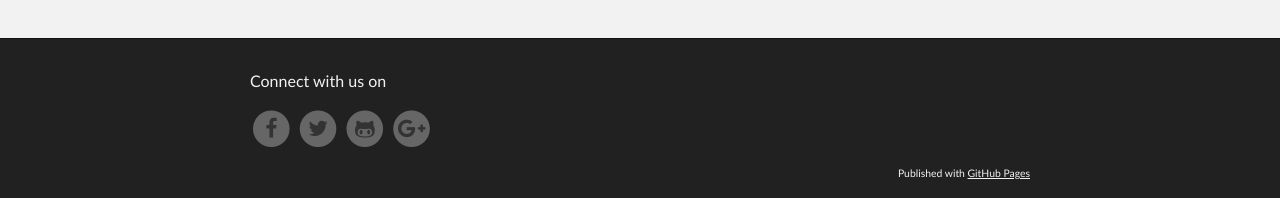
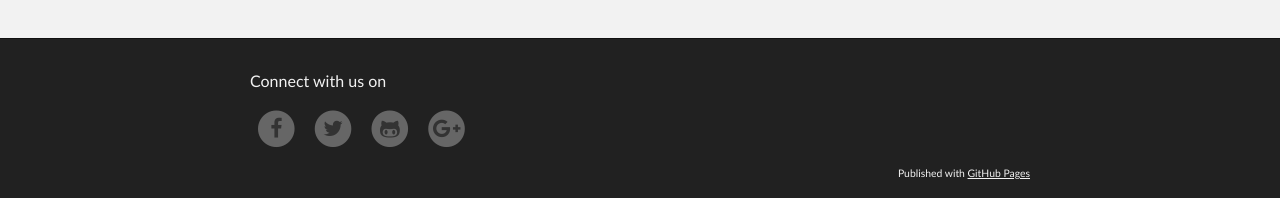
Before and after one commit to bkeyvani/thegeekfest.github.io, a Jekyll site: the page built from participate/index.html, in a window 1280 px wide. Shown: the part 2101-2299 px from the top of the page. Built offline with Jekyll 4.4.1, drawn with Linux system fonts in a browser that asks for light colours; nearby versions of some CDN libraries.

```diff
--- a/_layouts/top.html
+++ b/_layouts/top.html
@@ -20,16 +20,15 @@
   <meta name="description" content="{% if page.description %}{{ page.description }} • {% endif %}{{ site.title }} : {{ site.event_date}} @ {{ site.event_location }}">
   <meta name="viewport" content="width=device-width, initial-scale=1">
 
-  <script src="//ajax.googleapis.com/ajax/libs/jquery/2.1.1/jquery.min.js"></script>
 
   <!-- Latest compiled and minified CSS -->
   <link rel="stylesheet" href="https://maxcdn.bootstrapcdn.com/bootstrap/3.2.0/css/bootstrap.min.css">
   <!-- Optional theme -->
   <link rel="stylesheet" href="https://maxcdn.bootstrapcdn.com/bootstrap/3.2.0/css/bootstrap-theme.min.css">
   <!-- Latest compiled and minified JavaScript -->
-  <script src="https://maxcdn.bootstrapcdn.com/bootstrap/3.2.0/js/bootstrap.min.js"></script>
+  <!-- <script async="true" src="https://maxcdn.bootstrapcdn.com/bootstrap/3.2.0/js/bootstrap.min.js"></script> -->
   <!-- Font Awsome -->
-  <link href="//maxcdn.bootstrapcdn.com/font-awesome/4.2.0/css/font-awesome.min.css" rel="stylesheet">
+  <link href="https://maxcdn.bootstrapcdn.com/font-awesome/4.2.0/css/font-awesome.min.css" rel="stylesheet">
   <!-- / Font Awsome -->
 
   <link rel="stylesheet" type="text/css" media="screen" href="{{ site.baseurl }}/assets/stylesheets/stylesheet.css">
@@ -54,6 +53,8 @@
   </div>
 
   {% include footer.html %}
+  <script src="https://ajax.googleapis.com/ajax/libs/jquery/2.1.1/jquery.min.js"></script>
+  <script src="https://maxcdn.bootstrapcdn.com/bootstrap/3.2.0/js/bootstrap.min.js"></script>
   <script src="{{ site.baseurl }}/assets/javascripts/main.js"></script>
   <script src="{{ site.baseurl }}/assets/javascripts/smooth-scroll.js"></script>
 </body>
--- a/assets/javascripts/main.js
+++ b/assets/javascripts/main.js
@@ -54,6 +54,7 @@ function validateFrom(requiredFields) {
   return false;
 }
 
+if (window.jQuery) {
   $(document).ready(function () {
     // add evenlistener to required form fields (aria-required="true" attribute)
     // on blur
@@ -71,3 +72,4 @@ $(document).ready(function () {
       return isValid;
     });
   });
+};
--- a/assets/javascripts/smooth-scroll.js
+++ b/assets/javascripts/smooth-scroll.js
@@ -1,6 +1,7 @@
 // Code from CSS-Tricks, Smooth Scrolling
 // http://css-tricks.com/snippets/jquery/smooth-scrolling/
 
+if (window.jQuery) {
   $(function() {
     $('a[href*=#]:not([href=#])').click(function() {
       if (location.pathname.replace(/^\//,'') == this.pathname.replace(/^\//,'') && location.hostname == this.hostname) {
@@ -15,3 +16,4 @@ $(function() {
       }
     });
   });
+}
--- a/assets/stylesheets/stylesheet.css
+++ b/assets/stylesheets/stylesheet.css
@@ -398,6 +398,7 @@ ul.contacts span {
 
 #social-media a {
   text-decoration: none;
+  margin: 0 5px;
 }
 
 /*
--- a/participate/index.html
+++ b/participate/index.html
@@ -14,8 +14,7 @@ form: google
 
 <!-- small hack to redirect the Google Form to local `thanks.html` page instead of Google confirmation page -->
 <script type="text/javascript">var submitted=false;</script>
-<iframe name="hidden_iframe" id="hidden_iframe" style="display:none;"
-onload="if(submitted){window.location='{{ site.baseurl }}/thanks';}"></iframe>
+<iframe name="hidden_iframe" id="hidden_iframe" style="display:none;" onload="if(submitted){window.location='{{ site.baseurl }}/thanks';}"></iframe>
 <!-- end hack -->
 
 <form action="https://docs.google.com/forms/d/16SMTPQT8S_REEx5UZ7iDg7B0mmxk86cEi0xFEH-MRv8/formResponse" method="POST" id="ss-form" target="hidden_iframe" onsubmit="submitted=true;">
```
Lines whose indentation alone changed are shown as unchanged.
